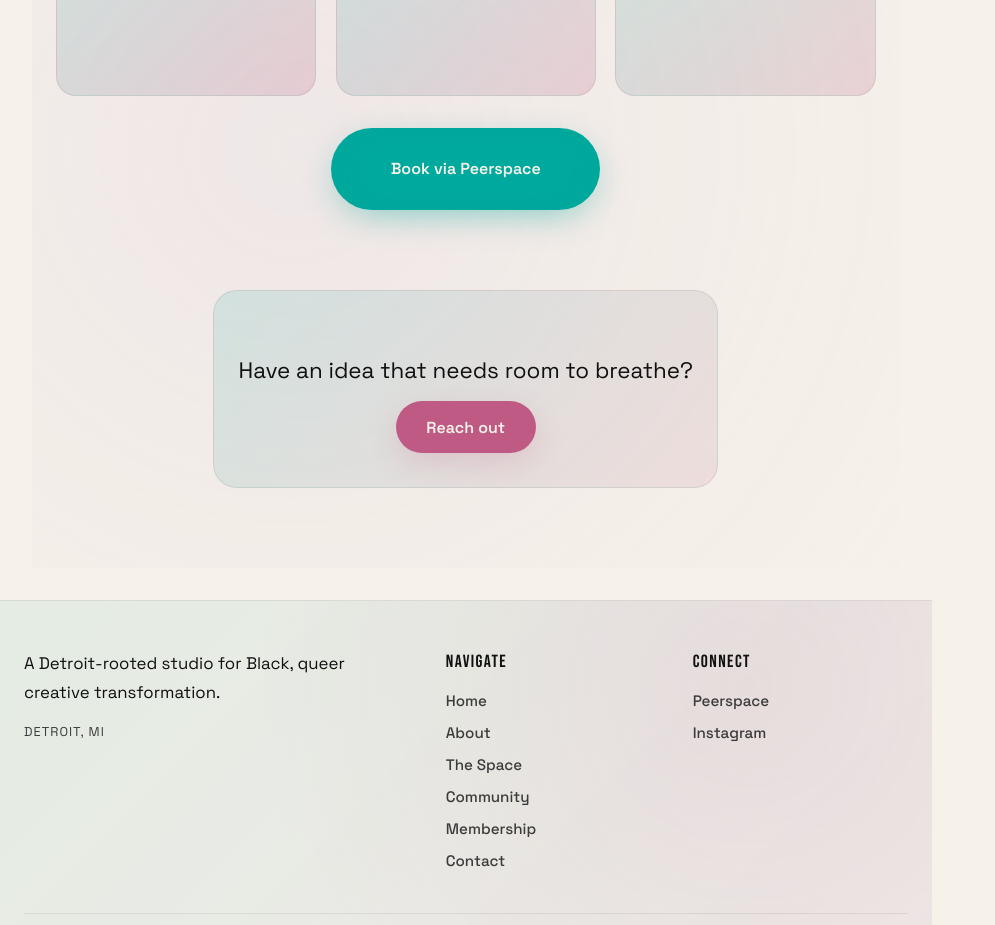
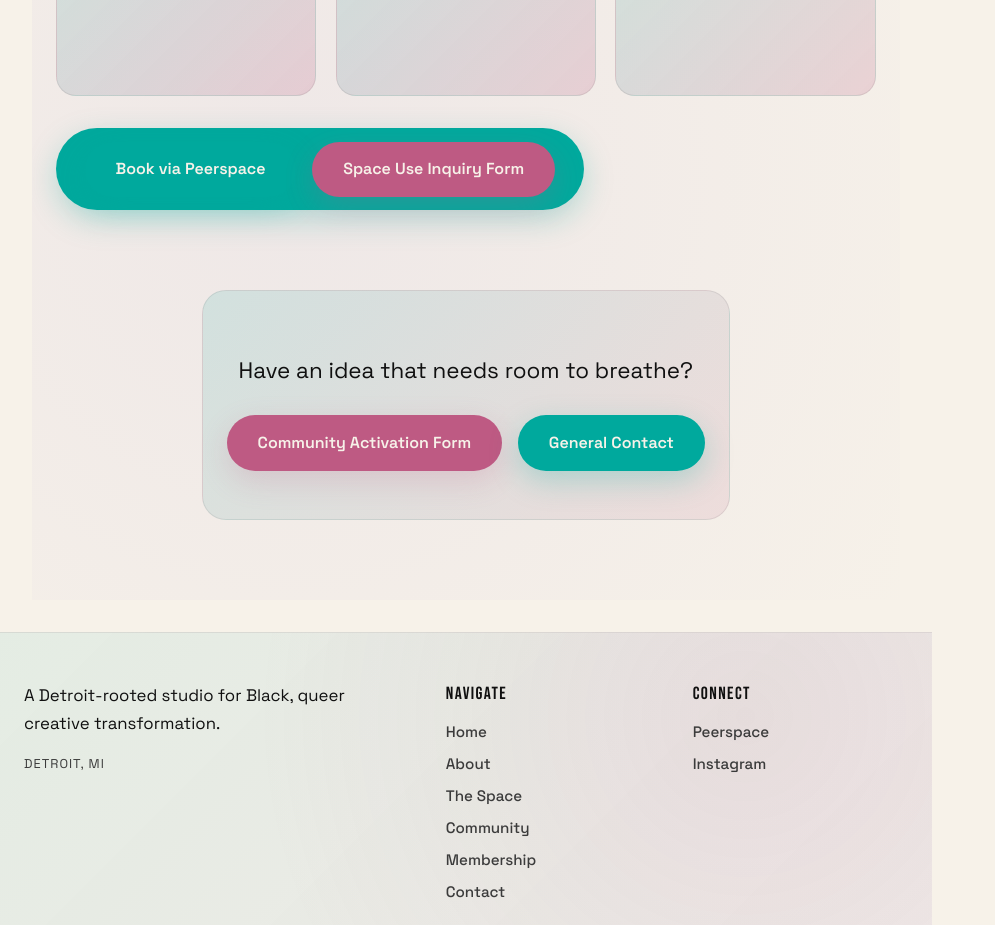
Before and after one commit to britneyepps/theetherwebsite, a React (Vite) app: page / in a window 1280 px wide. Shown: the part 1620-2545 px from the top of the page, without its empty margins (0-995 px from the left). Built offline with nearby package versions, Linux system fonts and the light colour scheme; the HTML template or start-up script is replaced by a standard one.

Commit message:
add in form links for reaching out

```diff
--- a/src/pages/Community.jsx
+++ b/src/pages/Community.jsx
@@ -51,13 +51,21 @@ const Community = () => {
       </section>
 
       <section className="community-inquiry">
-        <h2 className="section-heading">Partnership inquiry</h2>
+        <h2 className="section-heading">Community activation inquiry</h2>
         <p className="section-subtext">
-          Start the conversation through our contact page. We’ll follow up with
-          next steps and share a detailed form when needed.
+          If you want to build with THE ETHER DETROIT, start here. Share your
+          activation idea, partnership vision, or community-centered proposal
+          through the form and we’ll review the fit.
         </p>
         <div className="community-cta-row">
-          <a className="community-cta" href="/contact">Go to contact</a>
+          <a
+            className="community-cta"
+            href="https://docs.google.com/forms/d/e/1FAIpQLSdcfhBJKsNJHd8mp9_3j5MK2vYY7MT9rNlIxnTLW_zRWMLRjg/viewform?usp=dialog"
+            target="_blank"
+            rel="noopener noreferrer"
+          >
+            Open Community Activation Form
+          </a>
         </div>
       </section>
     </div>
--- a/src/pages/Home.jsx
+++ b/src/pages/Home.jsx
@@ -68,6 +68,7 @@ const Home = () => {
           <div className="space-image" aria-hidden="true" />
         </div>
         <div className="space-cta reveal delay-2">
+          <div className="home-form-actions">
             <a
               className="hero-button primary"
               href="https://www.peerspace.com/pages/listings/682d04fd71ad90bf3ef49acf"
@@ -76,14 +77,33 @@ const Home = () => {
             >
               Book via Peerspace
             </a>
+            <a
+              className="hero-button secondary"
+              href="https://docs.google.com/forms/d/e/1FAIpQLScXX3QYnnNmS3Xod_6CXzGTXYOE70lr9I2qgjjBX8FdTXvUZg/viewform?usp=dialog"
+              target="_blank"
+              rel="noopener noreferrer"
+            >
+              Space Use Inquiry Form
+            </a>
+          </div>
         </div>
       </section>
 
       <section className="closing-cta">
         <p className="closing-line reveal">Have an idea that needs room to breathe?</p>
-        <Link className="hero-button secondary reveal delay-1" to="/contact">
-          Reach out
+        <div className="home-form-actions reveal delay-1">
+          <a
+            className="hero-button secondary"
+            href="https://docs.google.com/forms/d/e/1FAIpQLSdcfhBJKsNJHd8mp9_3j5MK2vYY7MT9rNlIxnTLW_zRWMLRjg/viewform?usp=dialog"
+            target="_blank"
+            rel="noopener noreferrer"
+          >
+            Community Activation Form
+          </a>
+          <Link className="hero-button primary" to="/contact">
+            General Contact
           </Link>
+        </div>
       </section>
     </div>
   );
--- a/src/pages/Space.jsx
+++ b/src/pages/Space.jsx
@@ -62,9 +62,11 @@ const Space = () => {
         <div className="space-access-copy">
           <h2 className="section-heading">Ready to book?</h2>
           <p className="section-subtext">
-            Reserve the studio through Peerspace. We review each request to keep
-            the space aligned and can support your setup if needed.
+            Reserve the studio through Peerspace for direct bookings, or submit
+            the monthly inquiry form if you want to explore a more intentional
+            studio use conversation with our team.
           </p>
+          <div className="space-cta-row">
             <a
               className="space-cta"
               href="https://www.peerspace.com/pages/listings/682d04fd71ad90bf3ef49acf"
@@ -73,6 +75,15 @@ const Space = () => {
             >
               Book through Peerspace
             </a>
+            <a
+              className="space-cta space-cta-secondary"
+              href="https://docs.google.com/forms/d/e/1FAIpQLScXX3QYnnNmS3Xod_6CXzGTXYOE70lr9I2qgjjBX8FdTXvUZg/viewform?usp=dialog"
+              target="_blank"
+              rel="noopener noreferrer"
+            >
+              Monthly Space Use Inquiry
+            </a>
+          </div>
         </div>
       </section>
     </div>
--- a/src/styles/Home.css
+++ b/src/styles/Home.css
@@ -199,6 +199,13 @@
   margin: 0 auto;
 }
 
+.home-form-actions {
+  display: flex;
+  justify-content: center;
+  gap: 1rem;
+  flex-wrap: wrap;
+}
+
 /* --------------------------------------------------------
    Closing CTA
    -------------------------------------------------------- */
--- a/src/styles/Space.css
+++ b/src/styles/Space.css
@@ -54,6 +54,9 @@
 }
 
 .space-cta {
+  display: inline-flex;
+  align-items: center;
+  justify-content: center;
   width: fit-content;
   padding: 0.85rem 1.8rem;
   border-radius: 999px;
@@ -62,6 +65,11 @@
   background-color: var(--ether-teal);
   color: var(--ether-ivory);
   box-shadow: 0 10px 30px rgba(0, 169, 157, 0.25);
+}
+
+.space-cta-secondary {
+  background: var(--ether-dusky-rose);
+  box-shadow: 0 10px 30px rgba(190, 90, 131, 0.2);
 }
 
 .space-hero-visual {
@@ -151,6 +159,12 @@
   gap: 1.5rem;
 }
 
+.space-cta-row {
+  display: flex;
+  flex-wrap: wrap;
+  gap: 1rem;
+}
+
 
 @media (max-width: 700px) {
   .space-page {
```
Lines whose indentation alone changed are shown as unchanged.
